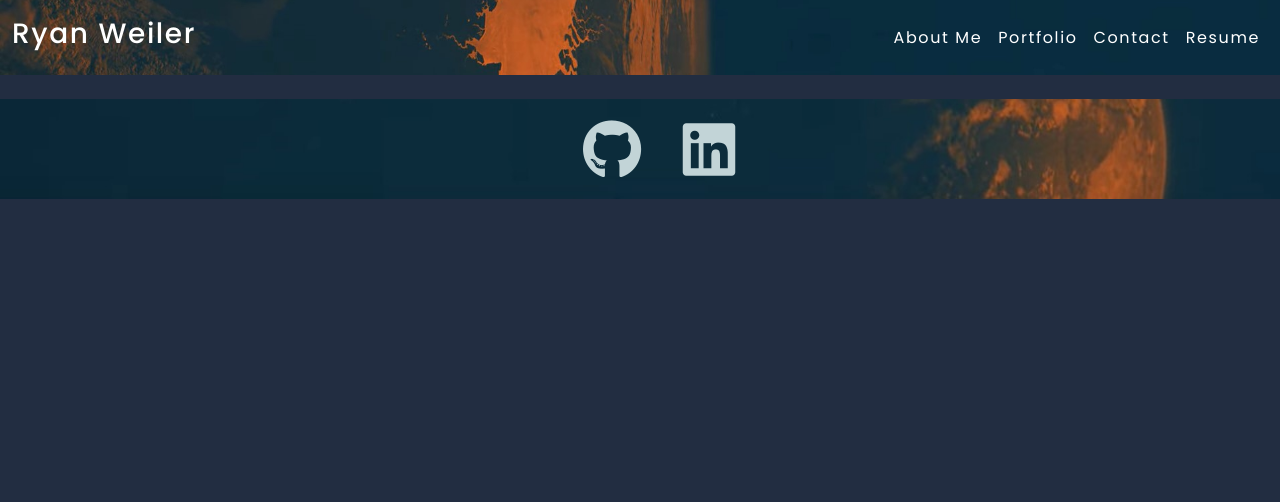
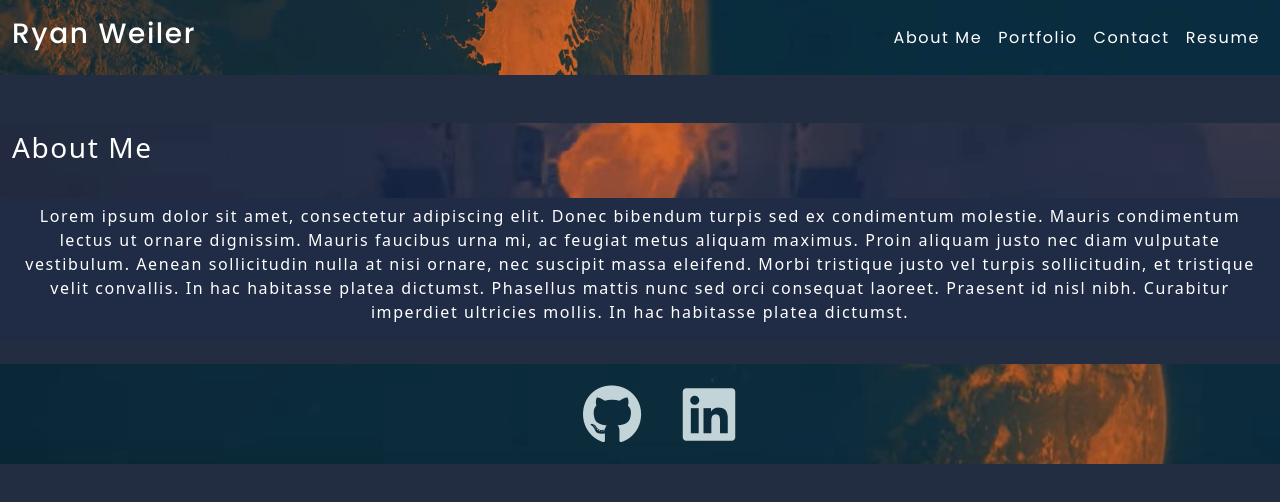
Before and after one commit to ryanweiler92/Ryan-Weiler-React-Portfolio, a React (Create React App) app in the folder photo-port/: page / in a window 1280 px wide. Shown: the top 502 px of the page. Built offline with nearby package versions, Linux system fonts and the light colour scheme.

Commit message:
conditional rendering

```diff
--- a/photo-port/src/App.js
+++ b/photo-port/src/App.js
@@ -10,15 +10,30 @@ import Portfolio from './components/Portfolio'
 
 function App() {
 
+  const [currentPage, setCurrentPage] = useState('About');
+
+  const renderPage = () => {
+
+    if (currentPage === 'About') {
+      return <About />
+    }
+    if (currentPage === 'Contact') {
+      return <Contact />
+    }
+    if (currentPage === 'Portfolio') {
+      return <Portfolio />
+    }
+  };
+
+  const handlePageChange = (page) => setCurrentPage(page);
+
   return (
     <div className="myDiv">
-      <Header  />
+      <Header currentPage={currentPage} handlePageChange={handlePageChange} />
 
-      {/* <main>
-        <About></About>
-        <Portfolio></Portfolio>
-        <Contact></Contact>
-      </main> */}
+      <main>
+      {renderPage()}
+      </main>
       <Footer></Footer>
     </div>
   );
--- a/photo-port/src/components/Header/index.js
+++ b/photo-port/src/components/Header/index.js
@@ -4,24 +4,7 @@ import About from "../About"
 import Contact from "../Contact"
 import Portfolio from "../Portfolio"
 
-function Header(){
-
-    const [currentPage, setCurrentPage] = useState('About');
-
-    const renderPage = () => {
-
-      if (currentPage === 'About') {
-        return <About />
-      }
-      if (currentPage === 'Contact') {
-        return <Contact />
-      }
-      if (currentPage === 'Portfolio') {
-        return <Portfolio />
-      }
-    };
-
-    const handlePageChange = (page) => setCurrentPage(page);
+function Header({ currentPage, handlePageChange }){
 
     return (
 
--- a/photo-port/src/components/Nav/index.js
+++ b/photo-port/src/components/Nav/index.js
@@ -22,7 +22,11 @@ function Nav({ currentPage, handlePageChange }){
                 </a>
             </li>
             <li>
-                <a className="nav-link active text-white" href="#">
+                <a
+                    href="#contact"
+                    onClick={() => handlePageChange('Contact')}
+                    className={currentPage === "Contact" ? 'nav-link active text-white' : 'nav-link text-white'}
+                >
                     Contact
                 </a>
             </li>
--- a/photo-port/src/index.css
+++ b/photo-port/src/index.css
@@ -42,7 +42,8 @@ code {
 }
 
 main {
-  background-color: var(--primary)
+  background-color: var(--primary);
+  margin-top: 20px;
 }
 nav {
   background-color: var(--secondary);
```
